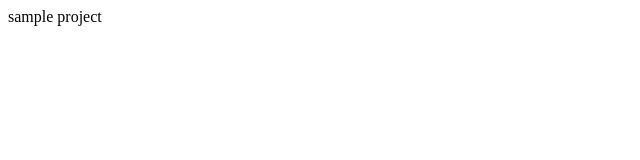
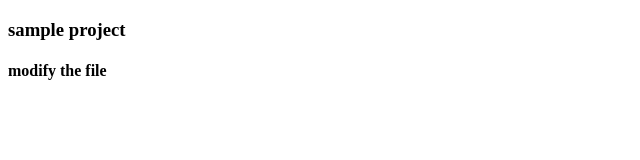
Before and after one commit to Deepulallu/hello, a plain HTML site: page index.html in a window 1280 px wide. Shown: the whole page, without its empty margins (0-640 px from the left). Drawn offline with Linux system fonts and the light colour scheme.

Commit message:
changes made

```diff
--- a/index.html
+++ b/index.html
@@ -6,6 +6,7 @@
     <title>Document</title>
 </head>
 <body>
-    sample project
+    <h3>sample project</h3>
+    <h4>modify the file</h4>
 </body>
 </html>
```
